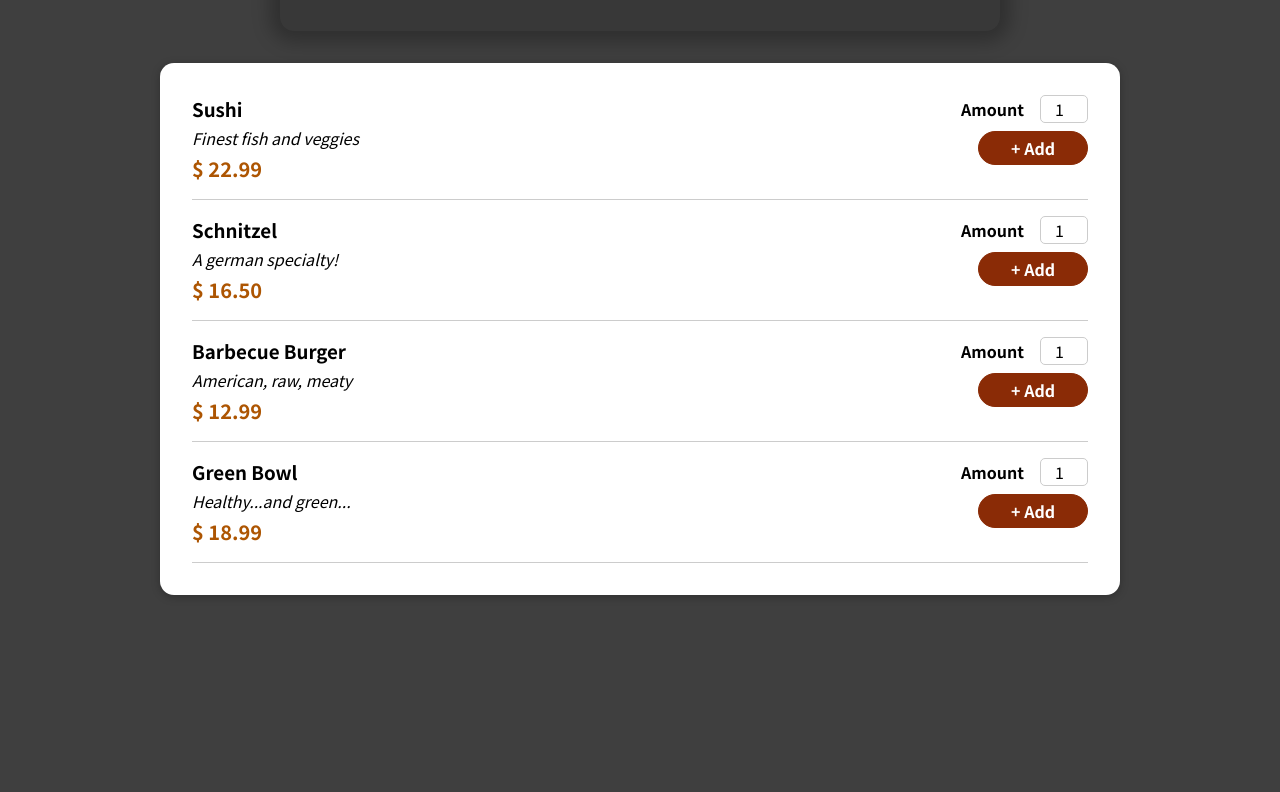
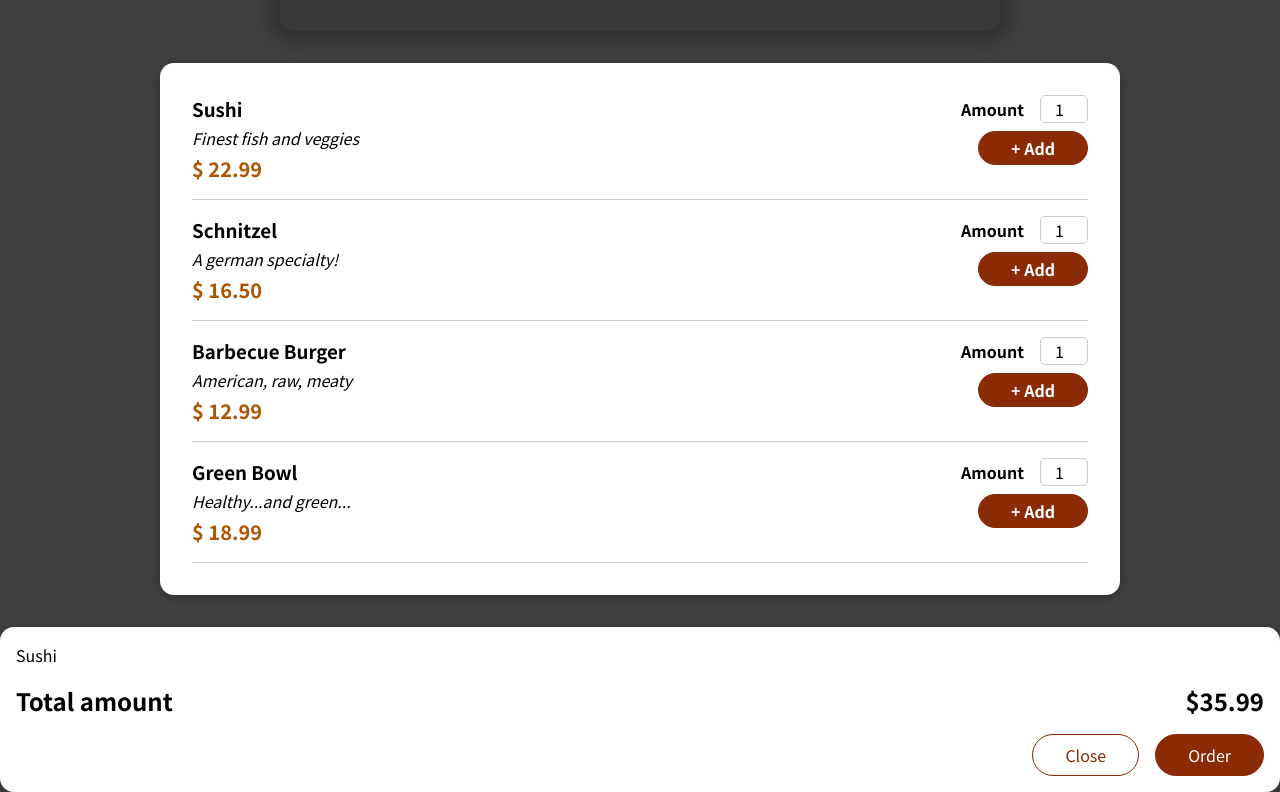
Before and after one commit to alisalali/react-food-order, a React (Create React App) app: page / in a window 1280 px wide. Shown: the part 442-1234 px from the top of the page. Before the commit the page ends 1069 px from the top, so only its background shows below. Built offline with nearby package versions, Linux system fonts and the light colour scheme.

Commit message:
12.6 working in shopping cart

```diff
--- a/src/App.js
+++ b/src/App.js
@@ -1,12 +1,14 @@
 import React, { Fragment } from "react";
 import Header from "./components/Layout/Header";
 import Meals from "./components/Meals/Meals";
+import Cart from "./components/Cart/Cart";
 function App() {
   return (
     <Fragment>
       <Header />
       <main>
         <Meals />
+        <Cart/>
       </main>
     </Fragment>
   );
--- /dev/null
+++ b/src/components/Cart/Cart.js
@@ -0,0 +1,26 @@
+import classes from "./Cart.module.css";
+import Model from "../UI/Model";
+const Cart = (props) => {
+  const cartItems = (
+    <ul className={classes["cart-items"]}>
+      {[{ id: "c1", name: "Sushi", amount: 2, price: 29 }].map((item) => (
+        <li>{item.name}</li>
+      ))}
+    </ul>
+  );
+  return (
+    <Model>
+      {cartItems}
+      <div className={classes.total}>
+        <span>Total amount</span>
+        <span>$35.99</span>
+      </div>
+      <div className={classes.actions}>
+        <button className={classes["button--alt"]}>Close</button>
+        <button className={classes.button}>Order</button>
+      </div>
+    </Model>
+  );
+};
+
+export default Cart;
--- /dev/null
+++ b/src/components/Cart/Cart.module.css
@@ -0,0 +1,44 @@
+.cart-items {
+  list-style: none;
+  margin: 0;
+  padding: 0;
+}
+
+.total {
+  display: flex;
+  justify-content: space-between;
+  align-items: center;
+  font-weight: bold;
+  font-size: 1.5rem;
+  margin: 1rem 0;
+}
+
+.actions {
+  text-align: right;
+}
+
+.actions button {
+  font: inherit;
+  cursor: pointer;
+  background-color: transparent;
+  border: 1px solid #8a2b06;
+  padding: 0.5rem 2rem;
+  border-radius: 25px;
+  margin-left: 1rem;
+}
+
+.actions button:hover,
+.actions button:active {
+  background-color: #5a1a01;
+  border-color: #5a1a01;
+  color: white;
+}
+
+.actions .button--alt {
+  color: #8a2b06;
+}
+
+.actions .button {
+  background-color: #8a2b06;
+  color: white;
+}
--- a/src/components/UI/Model.js
+++ b/src/components/UI/Model.js
@@ -0,0 +1,9 @@
+import React from "react";
+import Card from "./Card";
+import classes from "./Model.module.css";
+
+const Model = (props) => {
+  return <Card>{props.children}</Card>;
+};
+
+export default Model;
--- /dev/null
+++ b/src/components/UI/Model.module.css
@@ -0,0 +1,40 @@
+.backdrop {
+  position: fixed;
+  top: 0;
+  left: 0;
+  width: 100%;
+  height: 100vh;
+  z-index: 20;
+  background-color: rgba(0, 0, 0, 0.75);
+}
+
+.modal {
+  position: fixed;
+  top: 20vh;
+  left: 5%;
+  width: 90%;
+  background-color: white;
+  padding: 1rem;
+  border-radius: 14px;
+  box-shadow: 0 2px 8px rgba(0, 0, 0, 0.25);
+  z-index: 30;
+  animation: slide-down 300ms ease-out forwards;
+}
+
+@media (min-width: 768px) {
+  .modal {
+    width: 40rem;
+    left: calc(50% - 20rem);
+  }
+}
+
+@keyframes slide-down {
+  from {
+    opacity: 0;
+    transform: translateY(-3rem);
+  }
+  to {
+    opacity: 1;
+    transform: translateY(0);
+  }
+}
```
